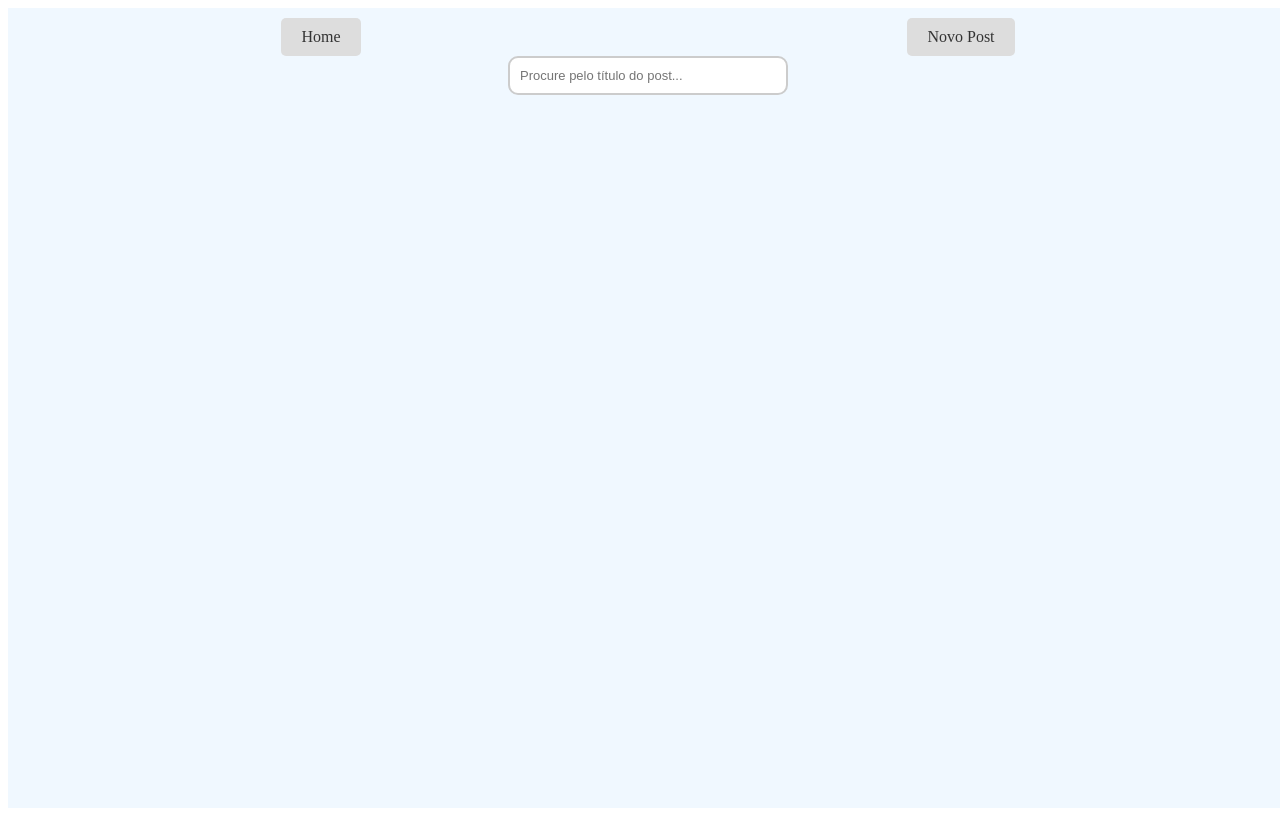
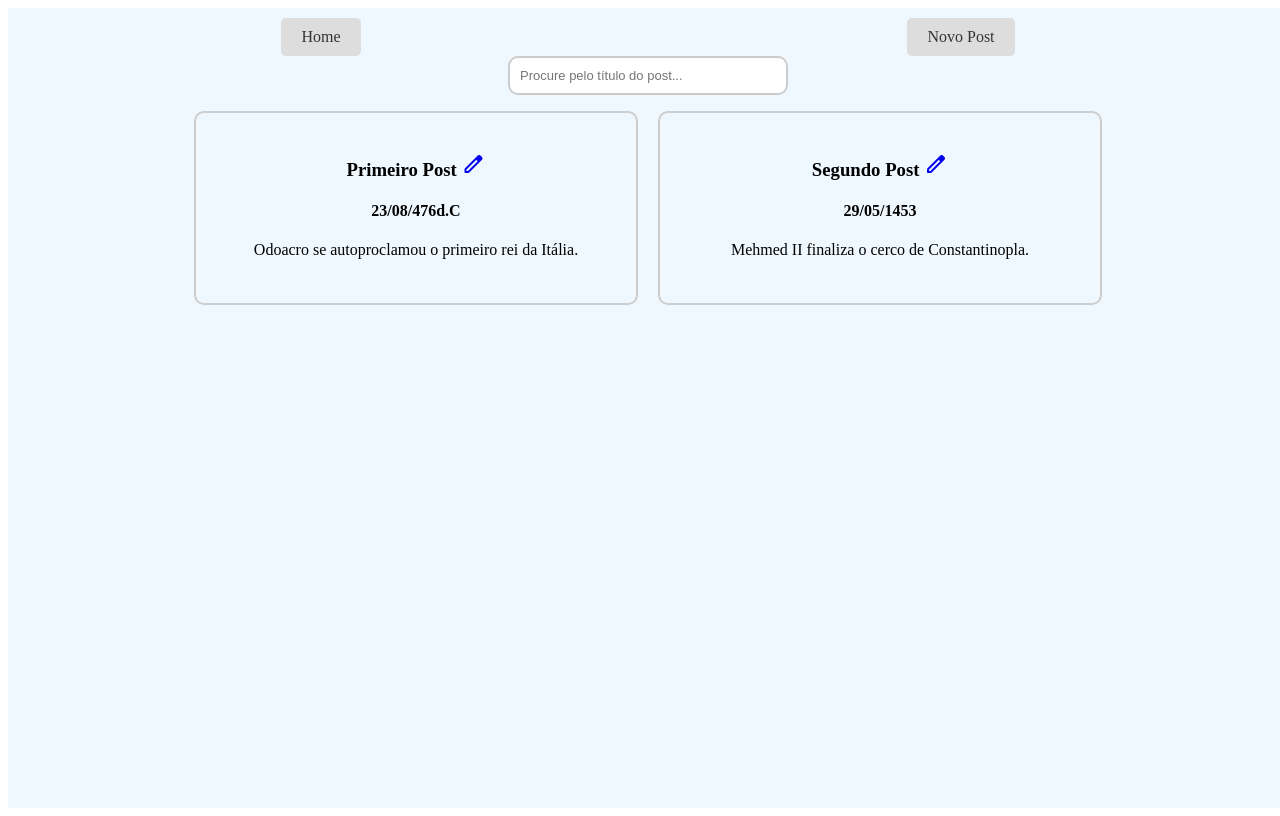
Before and after one commit to reinnerh/FirstBlog, a Vue app: page / in a window 1280 px wide. Built offline with nearby package versions, Linux system fonts and the light colour scheme.

Commit message:
adiciona-as-funcionalidades-dos-posts

```diff
--- a/src/App.vue
+++ b/src/App.vue
@@ -4,13 +4,27 @@ import "@/assets/base.css";
 export default {
   data() {
     return {
-      posts: [],
+      posts: [
+        {
+          title: "Primeiro Post",
+          datetime: "23/08/476d.C",
+          content: "Odoacro se autoproclamou o primeiro rei da Itália.",
+        },
+        {
+          title: "Segundo Post",
+          datetime: "29/05/1453",
+          content: "Mehmed II finaliza o cerco de Constantinopla.",
+        },
+      ],
     };
   },
   methods: {
     addPost(newPost) {
       //adicionar um novo post a lista de posts
       this.posts.push(newPost);
+    },
+    updatePost(updatePost, id) {
+      this.post[id] = updatePost;
     },
   },
 };
@@ -25,7 +39,7 @@ export default {
   </header>
 
   <main>
-    <RouterView :posts="posts" @create-post="addPost" />
+    <RouterView :posts="posts" @create-post="addPost" @edit-post="updatePost" />
   </main>
 </template>
 
--- a/src/views/Home.vue
+++ b/src/views/Home.vue
@@ -1,7 +1,8 @@
 <script>
+import { RouterLink } from "vue-router";
 export default {
   props: {
-    posts:Array
+    posts: Array,
   },
   data() {
     return {
@@ -23,14 +24,35 @@ export default {
       return listaFinal;
     },
   },
-}
+  methods: {
+    getPostID(title) {
+      //passa pela lista de posts(não filtrada)
+      for (const index in this.posts) {
+        //acessa o post na posição index da lista de posts
+        const post = this.posts[index];
+
+        //verifica se o título do post atual é igual ao titulo buscado
+        if (post.title === title) return index;
+      }
+    },
+  },
+};
 </script>
 
 <template>
- <input id="search" v-model="search" placeholder="Procure pelo título do post..." />
+  <input
+    id="search"
+    v-model="search"
+    placeholder="Procure pelo título do post..."
+  />
   <div id="lista-posts">
     <div class="post" v-for="x in filteredPosts" :key="posts.title">
-      <h3>{{ x.title }}</h3>
+      <h3>
+        {{ x.title }}
+        <RouterLink :to="`/edit/${getPostID(x.title)}`">
+          <span class="material-symbols-rounded">edit</span>
+        </RouterLink>
+      </h3>
       <h4>{{ x.datetime }}</h4>
       <p>{{ x.content }}</p>
     </div>
@@ -73,7 +95,6 @@ export default {
   border-radius: 10px;
   width: 20%;
   transition: all 0.5s ease-in-out;
-
 }
 
 #search:focus {
```
